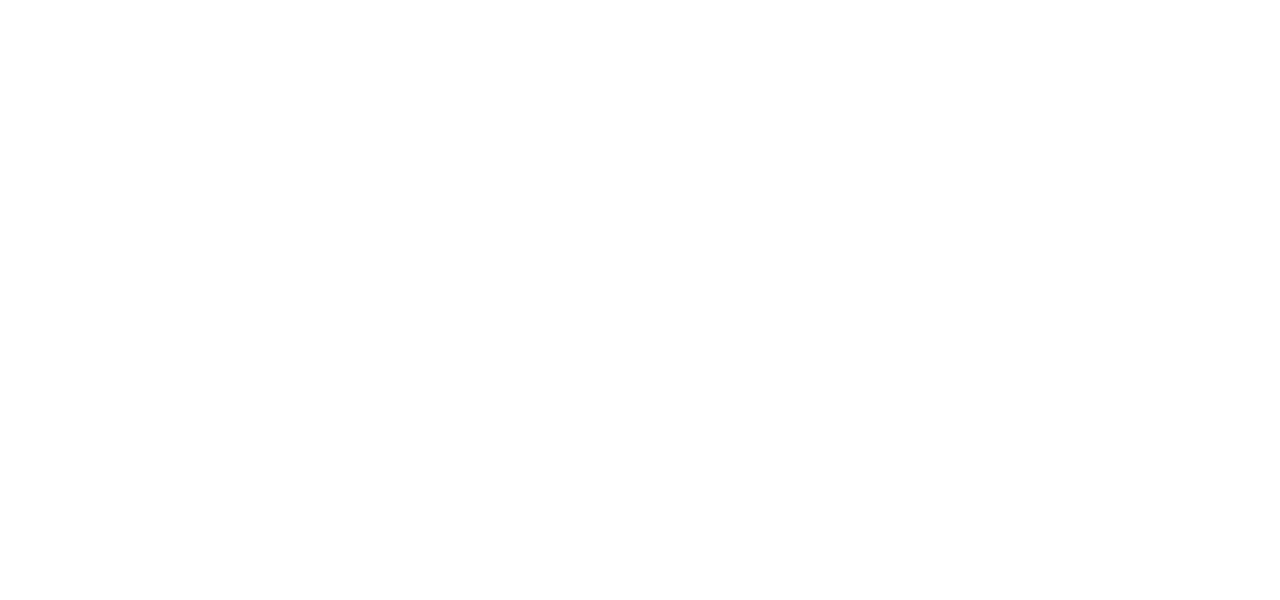
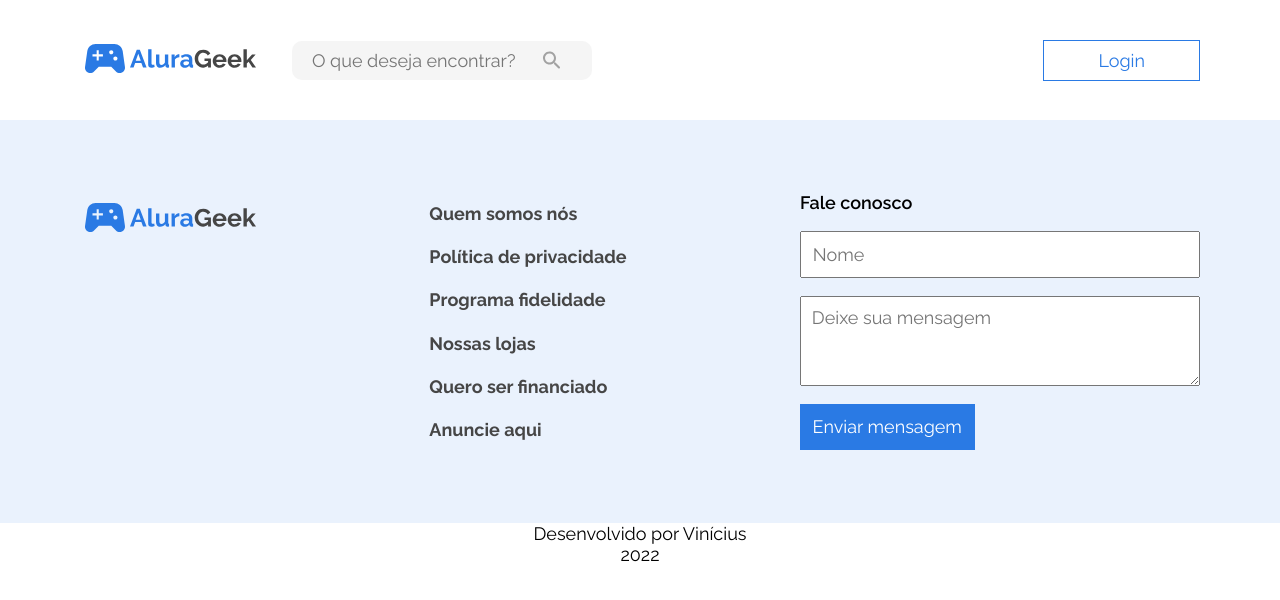
Before and after one commit to viniscrv/alura-geek, a React (Vite) app: page /IdProduto in a window 1280 px wide. Before the commit this address had no page. Shown: the top 600 px of the page. Built offline with nearby package versions, Linux system fonts and the light colour scheme.

Commit message:
add page 'IdProduto'

```diff
--- a/src/App.tsx
+++ b/src/App.tsx
@@ -1,5 +1,6 @@
 import { BrowserRouter as Router, Routes, Route } from 'react-router-dom';
 import Home from './pages/Home'
+import IdProduto from './pages/IdProduto/IdProduto';
 import Login from './pages/Login';
 import NovoProduto from './pages/NovoProduto';
 import Produtos from './pages/Produtos';
@@ -12,6 +13,7 @@
         <Route path="/Login" element={<Login/>}/>
         <Route path="/Produtos" element={<Produtos/>}/>
         <Route path="/NovoProduto" element={<NovoProduto/>}/>
+        <Route path="/IdProduto" element={<IdProduto/>}/>
       </Routes>
     </Router>
   )
--- /dev/null
+++ b/src/pages/IdProduto/IdProduto.tsx
@@ -0,0 +1,15 @@
+import { Header } from "../../components/Header/Header";
+import { Rodape } from "../../components/Rodape/Rodape";
+import GlobalStyle from '../../styles/global';
+
+function IdProduto() {
+    return (
+      <>
+        <Header/>
+        <Rodape/>
+        <GlobalStyle />
+      </>
+    )
+  }
+
+  export default IdProduto
```
